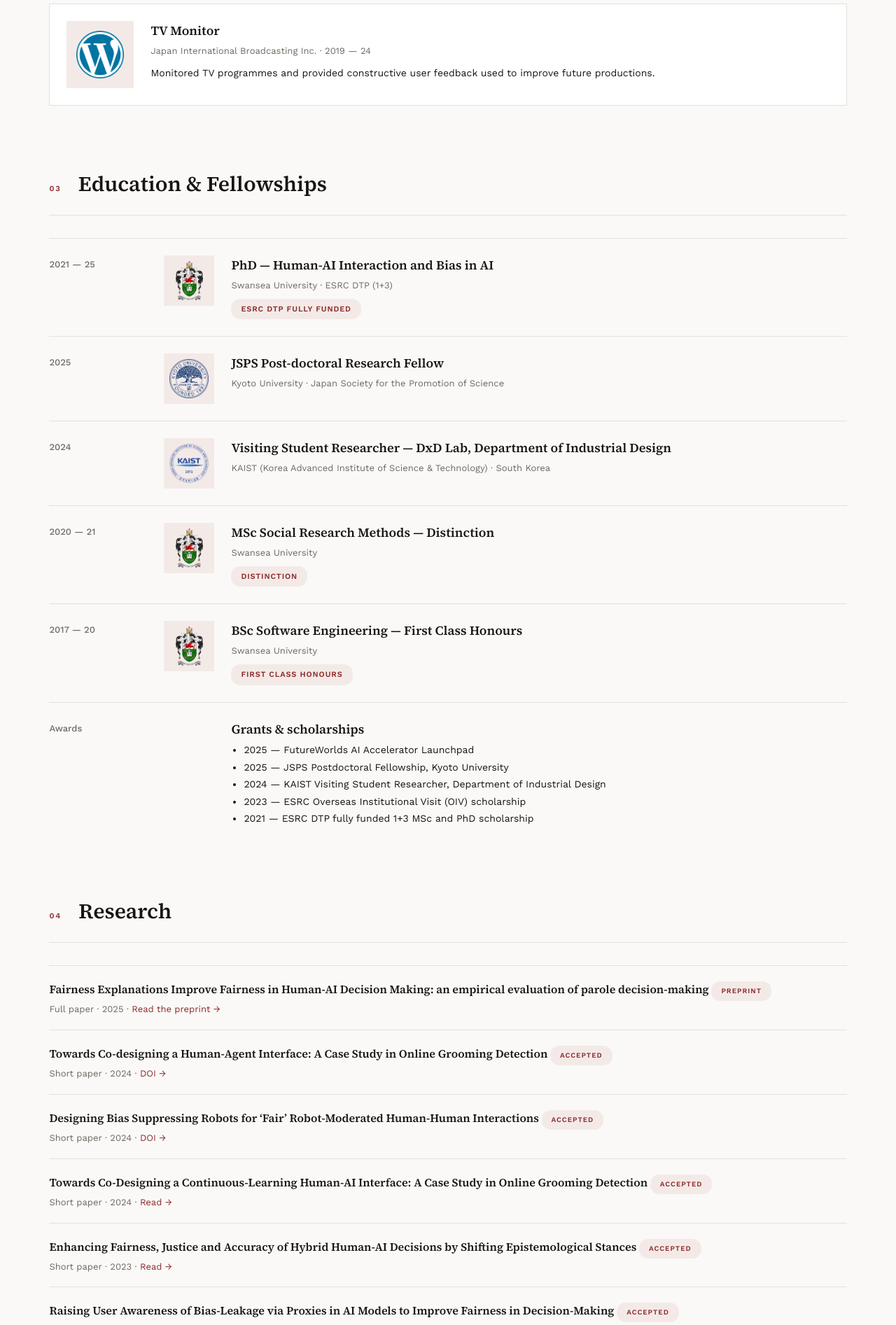
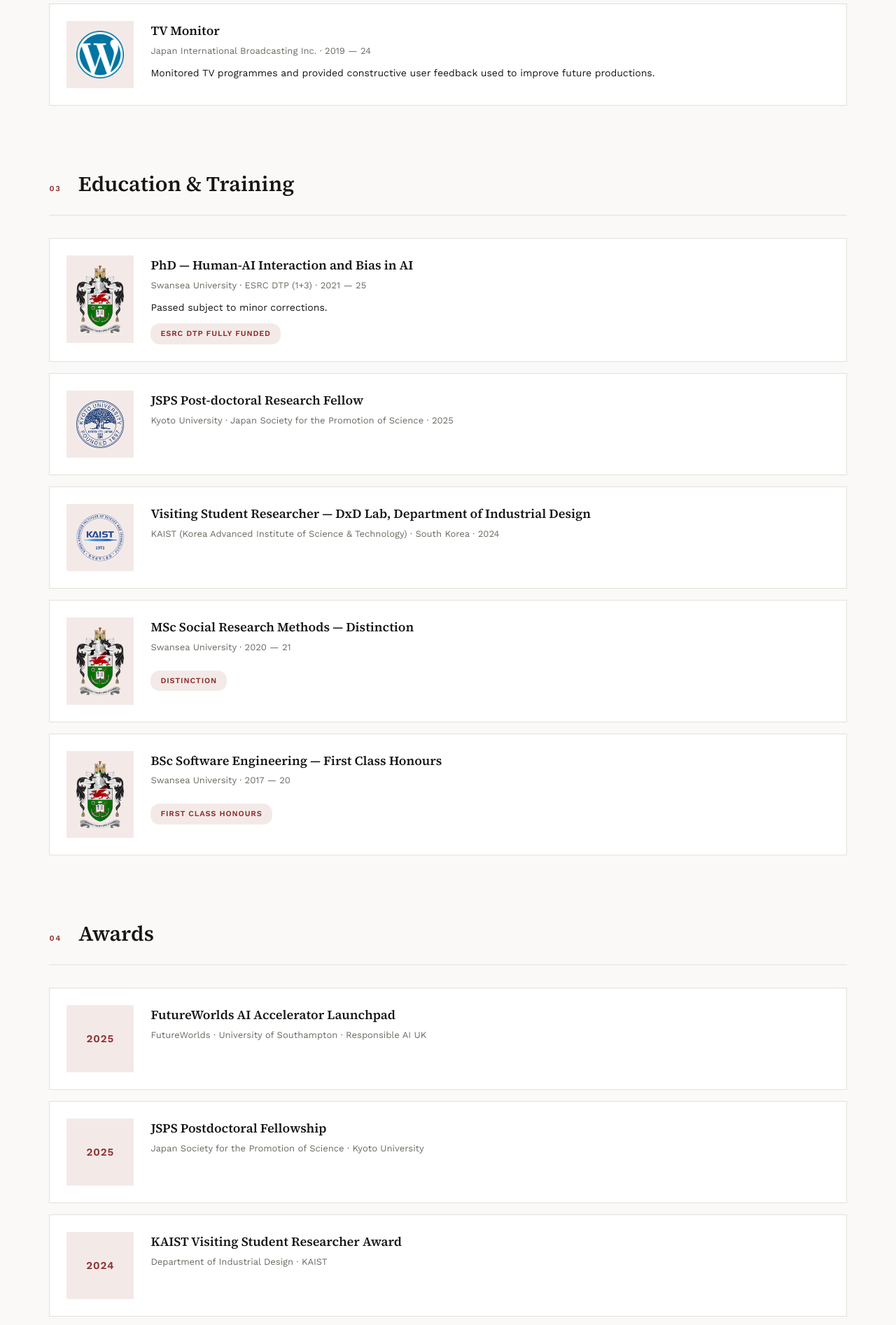
Before and after one commit to DaishPeter/daishpeter.github.io, a Jekyll site: the page built from _pages/about.md, in a window 1280 px wide. Shown: the part 2900-4793 px from the top of the page at 70% size. Built offline with Jekyll 4.4.1, drawn with Linux system fonts in a browser that asks for light colours; some of the changed text lies outside the part shown.

Commit message:
refactor: one record card for Experience, Education and Awards
Education was the only section still laid out as a date column plus an indented transcript, so the page changed visual language twice on the way down. It now uses the same record card as Experience: institution mark in a 96px tile, serif title, muted org line, optional description and honours chip. The date moves into the org line, leaving the card to carry title, provenance and detail in the same order as a role.

Grants and scholarships are promoted out of Education into a new section 04 Awards, where each award is the same card with its year in the tile in place of a mark - so the section reads as part of the family rather than a bulleted footnote. Sections after it renumber to 05 Research, 06 Academic Services, 07 Contact.

The service cards were on a 72px rail with tighter padding, so their logo tiles and text column sat 24px inside every other card. Widening the rail to 96px with 24px gap and padding puts the card edge, the tile and the text column at identical x positions in all three sections - verified: 43 / 67 / 187 in each. The card rules are written against .ed-card with .ed-venture kept as an alias, so the shared component is named for what it is; the now-unused .ed-row--logo rules are removed.

Content: the PhD records that it was passed subject to minor corrections.

```diff
--- a/_pages/about.md
+++ b/_pages/about.md
@@ -156,69 +156,91 @@ redirect_from:
 </section>
 
 <section class="ed-section ed-wrap" id="education">
-  <div class="ed-section-head"><span class="ed-section-num">03</span><h2>Education &amp; Fellowships</h2></div>
+  <div class="ed-section-head"><span class="ed-section-num">03</span><h2>Education &amp; Training</h2></div>
   <hr class="ed-section-rule">
-  <div class="ed-row ed-row--logo">
-    <div class="ed-date">2021 — 25</div>
+  <div class="ed-card">
     <div class="ed-logo"><img src="{{ '/images/logos/swansea.png' | relative_url }}" alt="Swansea University" loading="lazy"></div>
     <div>
       <h3>PhD — Human-AI Interaction and Bias in AI</h3>
-      <p class="ed-org">Swansea University · ESRC DTP (1+3)</p>
+      <p class="ed-org">Swansea University · ESRC DTP (1+3) · 2021 — 25</p>
+      <p class="ed-desc">Passed subject to minor corrections.</p>
       <span class="ed-honours">ESRC DTP fully funded</span>
     </div>
   </div>
-  <div class="ed-row ed-row--logo">
-    <div class="ed-date">2025</div>
+  <div class="ed-card">
     <div class="ed-logo"><img src="{{ '/images/logos/kyoto.png' | relative_url }}" alt="Kyoto University" loading="lazy"></div>
     <div>
       <h3>JSPS Post-doctoral Research Fellow</h3>
-      <p class="ed-org">Kyoto University · Japan Society for the Promotion of Science</p>
+      <p class="ed-org">Kyoto University · Japan Society for the Promotion of Science · 2025</p>
     </div>
   </div>
-  <div class="ed-row ed-row--logo">
-    <div class="ed-date">2024</div>
+  <div class="ed-card">
     <div class="ed-logo"><img src="{{ '/images/logos/kaist.png' | relative_url }}" alt="KAIST" loading="lazy"></div>
     <div>
       <h3>Visiting Student Researcher — DxD Lab, Department of Industrial Design</h3>
-      <p class="ed-org">KAIST (Korea Advanced Institute of Science &amp; Technology) · South Korea</p>
+      <p class="ed-org">KAIST (Korea Advanced Institute of Science &amp; Technology) · South Korea · 2024</p>
     </div>
   </div>
-  <div class="ed-row ed-row--logo">
-    <div class="ed-date">2020 — 21</div>
+  <div class="ed-card">
     <div class="ed-logo"><img src="{{ '/images/logos/swansea.png' | relative_url }}" alt="Swansea University" loading="lazy"></div>
     <div>
       <h3>MSc Social Research Methods — Distinction</h3>
-      <p class="ed-org">Swansea University</p>
+      <p class="ed-org">Swansea University · 2020 — 21</p>
       <span class="ed-honours">Distinction</span>
     </div>
   </div>
-  <div class="ed-row ed-row--logo">
-    <div class="ed-date">2017 — 20</div>
+  <div class="ed-card">
     <div class="ed-logo"><img src="{{ '/images/logos/swansea.png' | relative_url }}" alt="Swansea University" loading="lazy"></div>
     <div>
       <h3>BSc Software Engineering — First Class Honours</h3>
-      <p class="ed-org">Swansea University</p>
+      <p class="ed-org">Swansea University · 2017 — 20</p>
       <span class="ed-honours">First Class Honours</span>
     </div>
   </div>
-  <div class="ed-row ed-row--logo">
-    <div class="ed-date">Awards</div>
-    <div></div>
+</section>
+
+<section class="ed-section ed-wrap" id="awards">
+  <div class="ed-section-head"><span class="ed-section-num">04</span><h2>Awards</h2></div>
+  <hr class="ed-section-rule">
+  <div class="ed-card">
+    <div class="ed-logo ed-logo--year"><span>2025</span></div>
     <div>
-      <h3>Grants &amp; scholarships</h3>
-      <ul>
-        <li>2025 — FutureWorlds AI Accelerator Launchpad</li>
-        <li>2025 — JSPS Postdoctoral Fellowship, Kyoto University</li>
-        <li>2024 — KAIST Visiting Student Researcher, Department of Industrial Design</li>
-        <li>2023 — ESRC Overseas Institutional Visit (OIV) scholarship</li>
-        <li>2021 — ESRC DTP fully funded 1+3 MSc and PhD scholarship</li>
-      </ul>
+      <h3>FutureWorlds AI Accelerator Launchpad</h3>
+      <p class="ed-org">FutureWorlds · University of Southampton · Responsible AI UK</p>
+    </div>
+  </div>
+  <div class="ed-card">
+    <div class="ed-logo ed-logo--year"><span>2025</span></div>
+    <div>
+      <h3>JSPS Postdoctoral Fellowship</h3>
+      <p class="ed-org">Japan Society for the Promotion of Science · Kyoto University</p>
+    </div>
+  </div>
+  <div class="ed-card">
+    <div class="ed-logo ed-logo--year"><span>2024</span></div>
+    <div>
+      <h3>KAIST Visiting Student Researcher Award</h3>
+      <p class="ed-org">Department of Industrial Design · KAIST</p>
+    </div>
+  </div>
+  <div class="ed-card">
+    <div class="ed-logo ed-logo--year"><span>2023</span></div>
+    <div>
+      <h3>ESRC Overseas Institutional Visit (OIV) Scholarship</h3>
+      <p class="ed-org">Economic and Social Research Council</p>
+    </div>
+  </div>
+  <div class="ed-card">
+    <div class="ed-logo ed-logo--year"><span>2021</span></div>
+    <div>
+      <h3>ESRC DTP 1+3 MSc and PhD Scholarship</h3>
+      <p class="ed-org">Economic and Social Research Council · Doctoral Training Partnership</p>
     </div>
   </div>
 </section>
 
 <section class="ed-section ed-wrap" id="research">
-  <div class="ed-section-head"><span class="ed-section-num">04</span><h2>Research</h2></div>
+  <div class="ed-section-head"><span class="ed-section-num">05</span><h2>Research</h2></div>
   <hr class="ed-section-rule">
   <div class="ed-compact">
     <h3>Fairness Explanations Improve Fairness in Human-AI Decision Making: an empirical evaluation of parole decision-making <span class="ed-chip">preprint</span></h3>
@@ -259,7 +281,7 @@ redirect_from:
 </section>
 
 <section class="ed-section ed-wrap" id="service">
-  <div class="ed-section-head"><span class="ed-section-num">05</span><h2>Academic Services &amp; Volunteering Opportunities</h2></div>
+  <div class="ed-section-head"><span class="ed-section-num">06</span><h2>Academic Services &amp; Volunteering Opportunities</h2></div>
   <hr class="ed-section-rule">
 
   <p class="ed-year">2026</p>
@@ -336,7 +358,7 @@ redirect_from:
 </section>
 
 <section class="ed-section ed-wrap" id="contact">
-  <div class="ed-section-head"><span class="ed-section-num">06</span><h2>Contact</h2></div>
+  <div class="ed-section-head"><span class="ed-section-num">07</span><h2>Contact</h2></div>
   <hr class="ed-section-rule">
   <div class="ed-contact-grid">
     <a href="https://www.linkedin.com/in/peter-daish/">LinkedIn<span>linkedin.com/in/peter-daish</span></a>
--- a/assets/css/editorial.css
+++ b/assets/css/editorial.css
@@ -168,8 +168,6 @@ body.ed-body {
   border-top: 1px solid var(--hairline);
 }
 .ed-row:first-of-type { border-top: 0; }
-/* education rows carry an institution mark between the date and the transcript */
-.ed-row--logo { grid-template-columns: 140px 72px 1fr; }
 .ed-row .ed-date {
   font-family: var(--sans);
   font-weight: 500;
@@ -319,6 +317,8 @@ body.ed-body {
   margin: 48px 0 16px;
 }
 .ed-track:first-of-type { margin-top: 8px; }
+/* ---------- shared record card: Experience, Education & Training, Awards ---------- */
+.ed-card,
 .ed-venture {
   display: grid;
   grid-template-columns: 96px 1fr;
@@ -328,6 +328,7 @@ body.ed-body {
   padding: 24px;
   margin: 0 0 16px;
 }
+.ed-card--lead,
 .ed-venture--lead {
   grid-template-columns: 120px 1fr;
   border-top: 3px solid var(--accent);
@@ -340,8 +341,10 @@ body.ed-body {
   align-items: center;
   justify-content: center;
 }
+.ed-card .ed-logo,
 .ed-venture .ed-logo { align-self: start; }
 .ed-logo--dark { background: var(--ink); }
+.ed-card--lead .ed-logo,
 .ed-venture--lead .ed-logo { min-height: 120px; }
 .ed-logo span {
   font-family: var(--sans);
@@ -351,6 +354,8 @@ body.ed-body {
   text-transform: uppercase;
   color: var(--accent);
 }
+/* awards carry a year in the tile where a role carries a mark */
+.ed-logo--year span { font-size: 15px; letter-spacing: 0.06em; }
 .ed-logo img {
   display: block;
   max-width: 100%;
@@ -361,18 +366,21 @@ body.ed-body {
   padding: 14px;
   box-sizing: border-box;
 }
+.ed-card h3,
 .ed-venture h3 {
   font-family: var(--serif);
   font-weight: 600;
   font-size: 18px;
   margin: 0 0 4px;
 }
+.ed-card .ed-org,
 .ed-venture .ed-org {
   font-family: var(--sans);
   font-size: 13px;
   color: var(--muted);
   margin: 0 0 10px;
 }
+.ed-card .ed-desc,
 .ed-venture .ed-desc {
   font-family: var(--sans);
   font-size: 14px;
@@ -380,7 +388,9 @@ body.ed-body {
   color: var(--ink);
   margin: 0;
 }
+.ed-card ul,
 .ed-venture ul { margin: 0; padding-left: 18px; }
+.ed-card li,
 .ed-venture li {
   font-family: var(--sans);
   font-size: 14px;
@@ -388,6 +398,7 @@ body.ed-body {
   color: var(--ink);
   margin: 2px 0;
 }
+.ed-card .ed-honours { margin-top: 12px; }
 
 /* ---------- year-grouped service & volunteering entries ---------- */
 .ed-year {
@@ -402,12 +413,12 @@ body.ed-body {
 .ed-year:first-of-type { margin-top: 0; padding-top: 0; border-top: 0; }
 .ed-service {
   display: grid;
-  grid-template-columns: 72px 1fr;
-  gap: 16px;
+  grid-template-columns: 96px 1fr;
+  gap: 24px;
   align-items: center;
   background: var(--surface);
   border: 1px solid var(--hairline);
-  padding: 10px 16px;
+  padding: 12px 24px;
   margin: 0 0 8px;
 }
 .ed-service h3 {
@@ -418,20 +429,11 @@ body.ed-body {
 }
 .ed-logo--sm { min-height: 56px; }
 .ed-logo--sm span { font-size: 7px; }
-/* education rows: logos sit flush to the top of the transcript column */
-.ed-row--logo .ed-logo { height: 72px; min-height: 0; align-self: start; }
-.ed-row--logo .ed-logo img { width: 100%; height: 100%; object-fit: contain; padding: 8px; }
-@media (max-width: 720px) {
-  .ed-row--logo { grid-template-columns: 56px 1fr; column-gap: 14px; row-gap: 8px; }
-  .ed-row--logo .ed-date { grid-column: 1 / -1; padding-top: 0; }
-  .ed-row--logo .ed-logo { height: 56px; }
-  .ed-row--logo .ed-logo img { padding: 6px; }
-}
 @media (max-width: 560px) {
-  .ed-service { grid-template-columns: 56px 1fr; gap: 12px; }
+  .ed-service { grid-template-columns: 72px 1fr; gap: 16px; padding: 12px 16px; }
   .ed-logo--sm { min-height: 44px; }
 }
-/* wide wordmark logos read too small inside the 72px rail */
+/* wide wordmark logos read too small inside the 96px rail */
 .ed-service--wide { grid-template-columns: 128px 1fr; }
 .ed-service--wide .ed-logo { min-height: 56px; }
 .ed-logo--plain { background: transparent; }
@@ -445,6 +447,8 @@ body.ed-body {
 }
 .ed-org a:hover, .ed-desc a:hover { text-decoration: underline; }
 @media (max-width: 560px) {
-  .ed-venture, .ed-venture--lead { grid-template-columns: 72px 1fr; gap: 16px; padding: 16px; }
-  .ed-logo, .ed-venture--lead .ed-logo { min-height: 72px; }
+  .ed-card, .ed-card--lead, .ed-venture, .ed-venture--lead { grid-template-columns: 72px 1fr; gap: 16px; padding: 16px; }
+  .ed-logo, .ed-card--lead .ed-logo, .ed-venture--lead .ed-logo { min-height: 72px; }
+  .ed-logo--sm { min-height: 44px; }
+  .ed-logo--year span { font-size: 12px; }
 }
```
